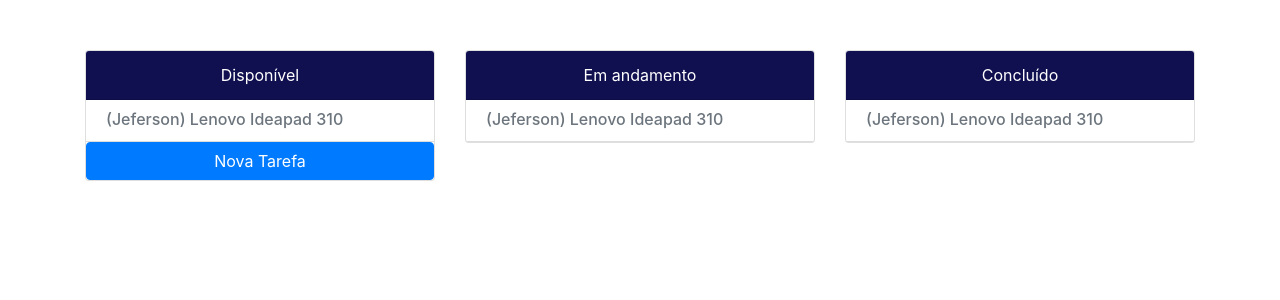
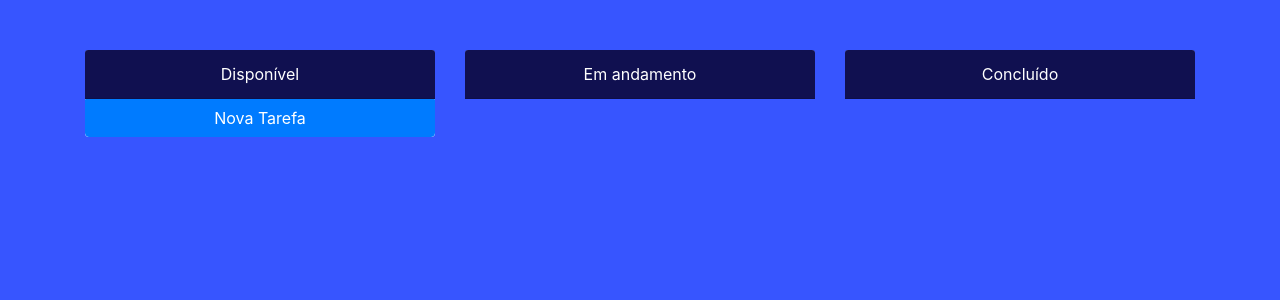
Before and after one commit to andrehgdias/web-challange, a React (Create React App) app: page / in a window 1280 px wide. Shown: the top 300 px of the page. Built offline with nearby package versions, Linux system fonts and the light colour scheme.

Commit message:
Etilização básica da aplicação

```diff
--- a/src/App.css
+++ b/src/App.css
@@ -0,0 +1,3 @@
+body{
+    background-color: rgb(55, 85, 255);
+}
--- a/src/components/TaskColumn/TaskColumn.css
+++ b/src/components/TaskColumn/TaskColumn.css
@@ -1,7 +1,16 @@
+.card {
+    border: none;
+}
+
 .card-header {
     background-color: #101050;
     color: #ffffff;
     text-align: center;
+}
+
+button {
+    border-top-left-radius: 0 !important;
+    border-top-right-radius: 0 !important;
 }
 
 .card-body{
@@ -9,11 +18,12 @@
 }
 
 .task {
-    margin-top: 10px;
     padding: 0px 20px;
+    padding-top: 10px;
     display: inline-block;
     width: 100%;
     border-bottom:1px solid  #ddd;
+    background-color: #eee;
 }
 
 .task h2 {
--- a/src/components/TaskColumn/TaskColumn.js
+++ b/src/components/TaskColumn/TaskColumn.js
@@ -6,15 +6,15 @@
 class TaskColumn extends React.Component{
     state = {
         tasks: [
-            {
-                'Titulo': "(Jeferson)Lenovo Ideapad 310",
-                'Modelo':"Lenovo Ideapad 310",
-                'Cliente':"Jeferson",
-                'Descricao':"Descrição básica para testes",
-                'DataPedido': "26/01/2019",
-                'DataEntrega': "29/01/2019",
-                'Estado': 0 // 0 = Disponível
-            }
+            // {
+            //     'Titulo': "(Jeferson)Lenovo Ideapad 310",
+            //     'Modelo':"Lenovo Ideapad 310",
+            //     'Cliente':"Jeferson",
+            //     'Descricao':"Descrição básica para testes",
+            //     'DataPedido': "26/01/2019",
+            //     'DataEntrega': "29/01/2019",
+            //     'Estado': 0 // 0 = Disponível
+            // }
         ]
     };
 
@@ -34,7 +34,7 @@
         if(formValido){
             console.warn("New Task Baby!!!");
             var novaTarefa  = {
-                'Titulo': "teste",
+                'Titulo': `(${document.getElementById('nomeCliente').value}) ${document.getElementById('modelo').value}`,
                 'Modelo': document.getElementById('modelo').value,
                 'Cliente':document.getElementById('nomeCliente').value,
                 'Descricao':document.getElementById('descricao').value,
@@ -70,7 +70,7 @@
                                     (task) => {
                                         return (
                                             <div className="task">
-                                                <h2 class="card-title text-muted">{`(${task.Cliente}) ${task.Modelo}`}</h2>
+                                                <h2 class="card-title text-muted">{task.Titulo}</h2>
                                             </div>
                                         );
                                     }
```
